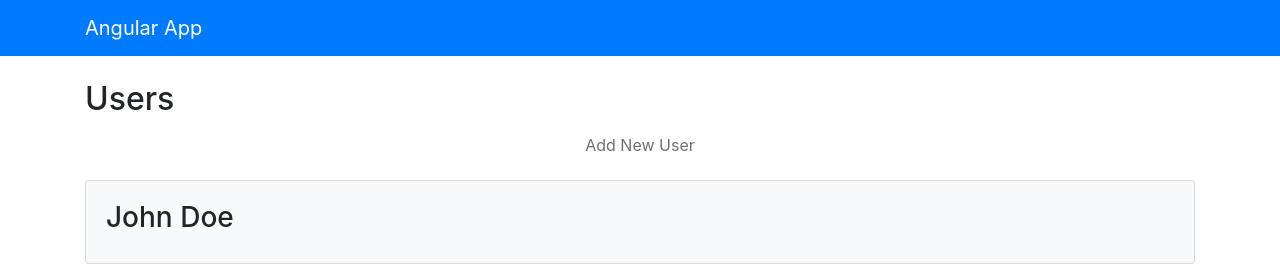
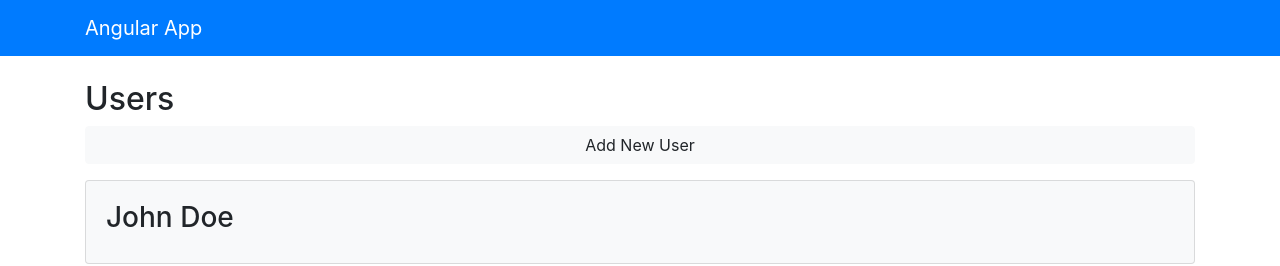
Before and after one commit to danchamorro/angularLearning, an Angular app: page / in a window 1280 px wide. Shown: the top 266 px of the page. Built offline with nearby package versions, Linux system fonts and the light colour scheme.

Commit message:
Mouse Events & Manipulating State

```diff
--- a/src/app/components/users/users.component.html
+++ b/src/app/components/users/users.component.html
@@ -1,5 +1,11 @@
 <h2>Users</h2>
-<button [disabled]="!enableAdd" class="btn btn-block mb-3">Add New User</button>
+<button
+  (click)="addUser({ firstName: 'Dan', lastName: 'Cham', isActive: true })"
+  [disabled]="!enableAdd"
+  class="btn btn-light btn-block mb-3"
+>
+  Add New User
+</button>
 <ul class="list-unstyled" *ngIf="loaded && users?.length > 0">
   <li
     class="card card-body mb-2"
--- a/src/app/components/users/users.component.ts
+++ b/src/app/components/users/users.component.ts
@@ -9,9 +9,9 @@ import { User } from '../../models/User';
 })
 export class UsersComponent implements OnInit {
   users: User[];
-  showExtended: true;
-  loaded = false;
-  enableAdd: true;
+  showExtended: boolean = false;
+  loaded: boolean = false;
+  enableAdd: boolean = true;
 
   constructor() {}
 
@@ -61,4 +61,8 @@ export class UsersComponent implements OnInit {
   addUser(user: User) {
     this.users.push(user);
   }
+
+  fireEvent(e) {
+    console.log('Button Clicked');
+  }
 }
```
